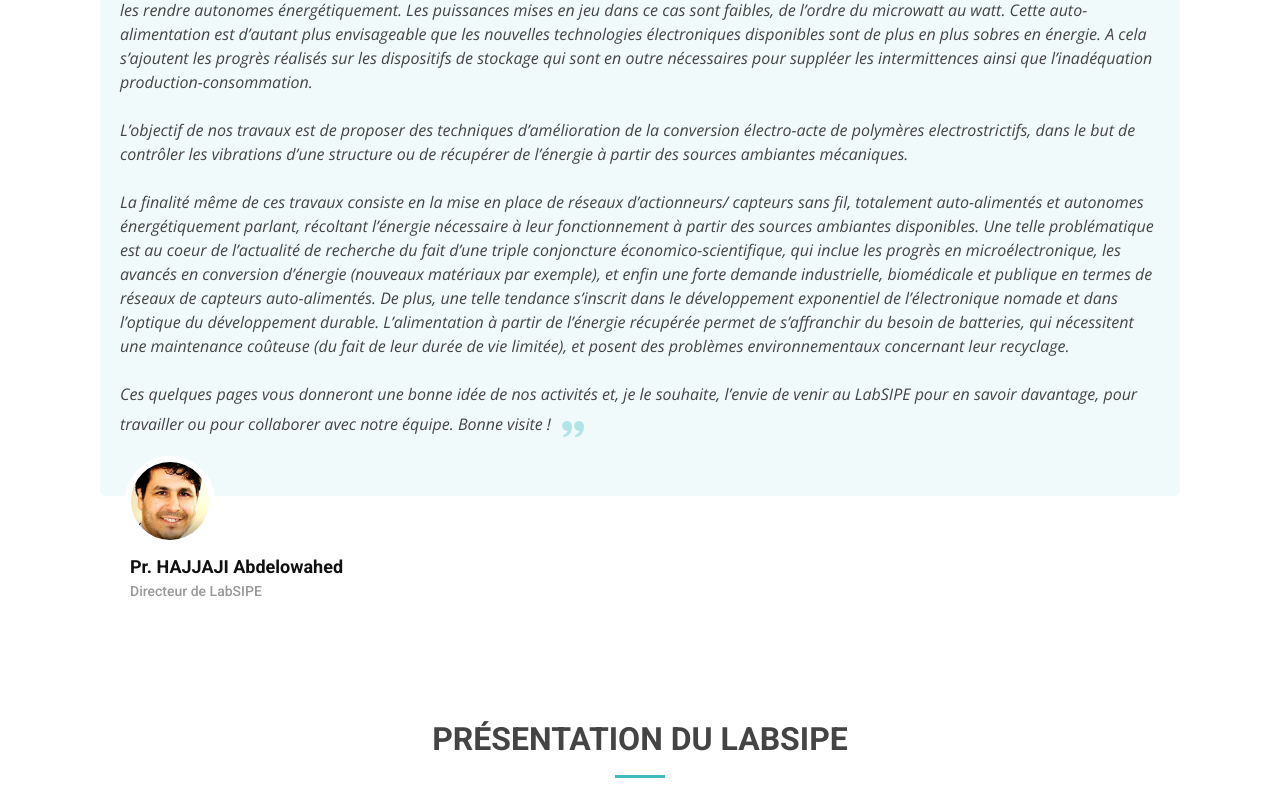
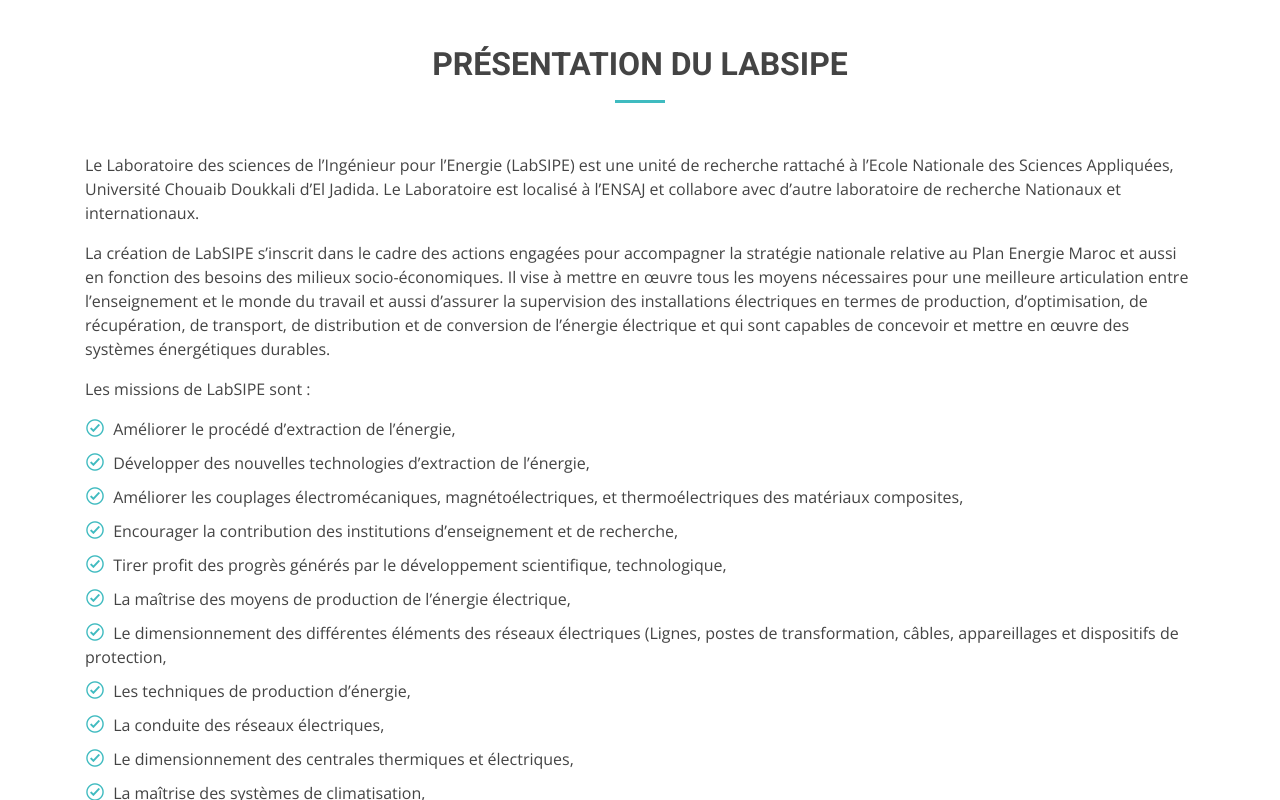
Before and after one commit to ikram9919/labsipe, a plain HTML site: page index.html in a window 1280 px wide. Shown: the part 1903-2703 px from the top of the page. Drawn offline with nearby package versions, Linux system fonts and the light colour scheme; no server answers.

Commit message:
Update index.html

```diff
--- a/index.html
+++ b/index.html
@@ -197,35 +197,22 @@
                         <h2>Mot du Directeur</h2>
                     </div>
 
-                    <div class="row">
+                     <div class="row">
                         <div class="col-lg-12 pt-4 pt-lg-0 content" data-aos="fade-left">
                             <div class="owl-item cloned" ><div class="testimonial-item">
                                     <img src="assets/img/doctors/Abdelowahed_Hajjaji2.jpg" class="testimonial-img" alt="">
                                     <h3>Pr. HAJJAJI Abdelowahed</h3>
                                     <h4>Directeur de LabSIPE</h4>
-                                    <p>
-                                        <i class="bx bxs-quote-alt-left quote-icon-left"></i>
-                                        Les enjeux mondiaux autant d’un point de vue économique qu’environnementaux actuels engendrent des préoccupations d’ordre énergétique et financiers. Les recherches s’orientent donc vers des sources d’énergie pouvant faire face à la crise et n’influant pas sur l’environnement. Dans ce cadre, on assiste à un essor des technologies vertes comme le photovoltaïque ou encore l’énergie éolienne par exemple.
-                                        <br><br>
-                                        Un autre enjeu qui s’inscrit dans ce cadre énergétique actuel est celui de la mise en place de systèmes de production d’énergie pouvant sure le développement accru des systèmes autoalimentés (réseaux de capteurs sans fil, équipements portables…). Cela consiste à développer des techniques de récupération d’énergie pour augmenter l’autonomie de systèmes sans fils et les rendre autonomes d’un point de vue énergétique. Ainsi, la demande en termes de dispositifs de récupération de micro-énergie a connu un développement important. Parmi les techniques utilisées pour autoalimenter de tels dispositifs, on retrouve la récupération d’énergie électromécanique ou encore la récupération d’énergie thermique.
-                                        <br><br>
-                                        La récupération d’énergie a pour vocation d’alimenter des appareils électroniques portables ou fixes, pouvant être communicants, dans un souci de les rendre autonomes énergétiquement. Les puissances mises en jeu dans ce cas sont faibles, de l’ordre du microwatt au watt. Cette auto-alimentation est d’autant plus envisageable que les nouvelles technologies électroniques disponibles sont de plus en plus sobres en énergie. A cela s’ajoutent les progrès réalisés sur les dispositifs de stockage qui sont en outre nécessaires pour suppléer les intermittences ainsi que l’inadéquation production-consommation.
-                                        <br><br>
-                                        L’objectif de nos travaux est de proposer des techniques d’amélioration de la conversion électro-acte de polymères electrostrictifs, dans le but de contrôler les vibrations d’une structure ou de récupérer de l’énergie à partir des sources ambiantes mécaniques.
-                                        <br><br>
-                                        La finalité même de ces travaux consiste en la mise en place de réseaux d’actionneurs/ capteurs sans fil, totalement auto-alimentés et autonomes énergétiquement parlant, récoltant l’énergie nécessaire à leur fonctionnement à partir des sources ambiantes disponibles. Une telle problématique est au coeur de l’actualité de recherche du fait d’une triple conjoncture économico-scientifique, qui inclue les progrès en microélectronique, les avancés en conversion d’énergie (nouveaux matériaux par exemple), et enfin une forte demande industrielle, biomédicale et publique en termes de réseaux de capteurs auto-alimentés. De plus, une telle tendance s’inscrit dans le développement exponentiel de l’électronique nomade et dans l’optique du développement durable. L’alimentation à partir de l’énergie récupérée permet de s’affranchir du besoin de batteries, qui nécessitent une maintenance coûteuse (du fait de leur durée de vie limitée), et posent des problèmes environnementaux concernant leur recyclage.
-                                        <br><br>
-                                        Ces quelques pages vous donneront une bonne idée de nos activités et, je le souhaite, l’envie de venir au LabSIPE pour en savoir davantage, pour travailler ou pour collaborer avec notre équipe. Bonne visite !
+                                        <i class="bx bxs-quote-alt-left quote-icon-left" ></i>
+                                           <p id="motsInfo" style=""></p>
                                         <i class="bx bxs-quote-alt-right quote-icon-right"></i>
-                                    </p>
-                                    <img src="assets/img/doctors/Abdelowahed_Hajjaji2.jpg" class="testimonial-img" alt="">
-                                    <h3>Pr. HAJJAJI Abdelowahed</h3>
-                                    <h4>Directeur de LabSIPE</h4>
                                 </div>
                             </div>
                         </div>
 
                     </div>
+
+
             </section><!-- End About Us Section -->
 
             <!-- ======= About Us Section ======= -->
```
